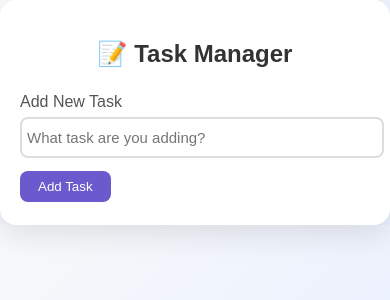
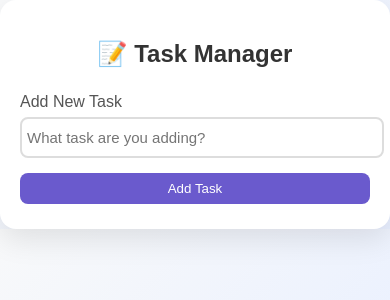
Before and after one commit to M-Saleh-N/capston-project-2-task_manager, a React (Create React App) app: page / in a window 390 px wide. Shown: the top 300 px of the page. Built offline with nearby package versions, Linux system fonts and the light colour scheme.

Commit message:
made it responsive

```diff
--- a/src/index.css
+++ b/src/index.css
@@ -162,3 +162,33 @@ button:nth-of-type(3):hover {
     transform: translateY(0);
   }
 }
+
+@media screen and (max-width: 500px) {
+  .App {
+    margin: 20px 12px;
+    padding: 20px 16px;
+  }
+
+  h2 {
+    font-size: 1.5rem;
+  }
+
+  button {
+    width: 100%;
+    margin: 5px 0;
+  }
+
+  .task-item {
+    padding: 10px 12px;
+    flex-direction: column;
+    align-items: stretch;
+  }
+
+  .task-item input[type="text"] {
+    margin-bottom: 8px;
+  }
+
+  .task-item span {
+    font-size: 1rem;
+  }
+}
```
